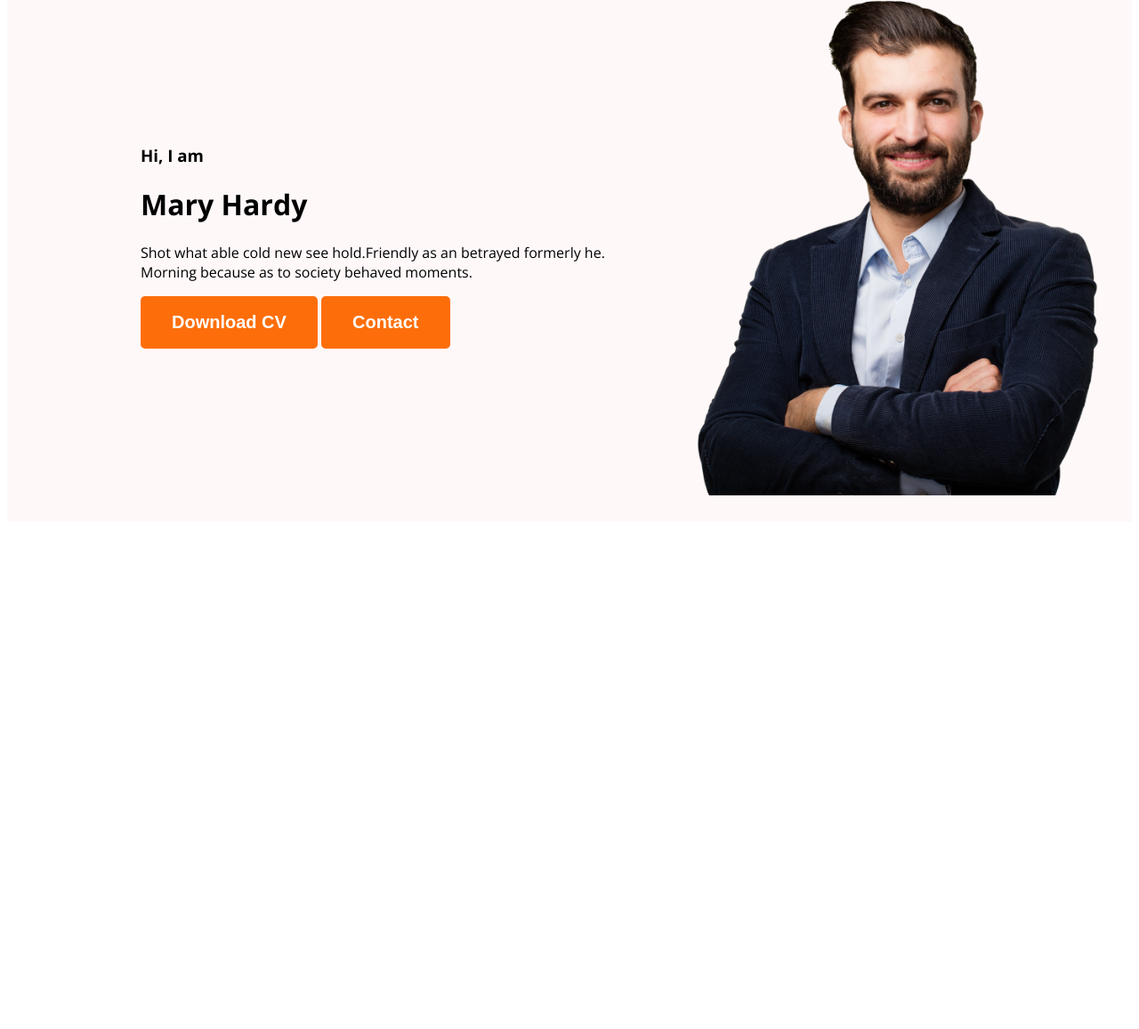
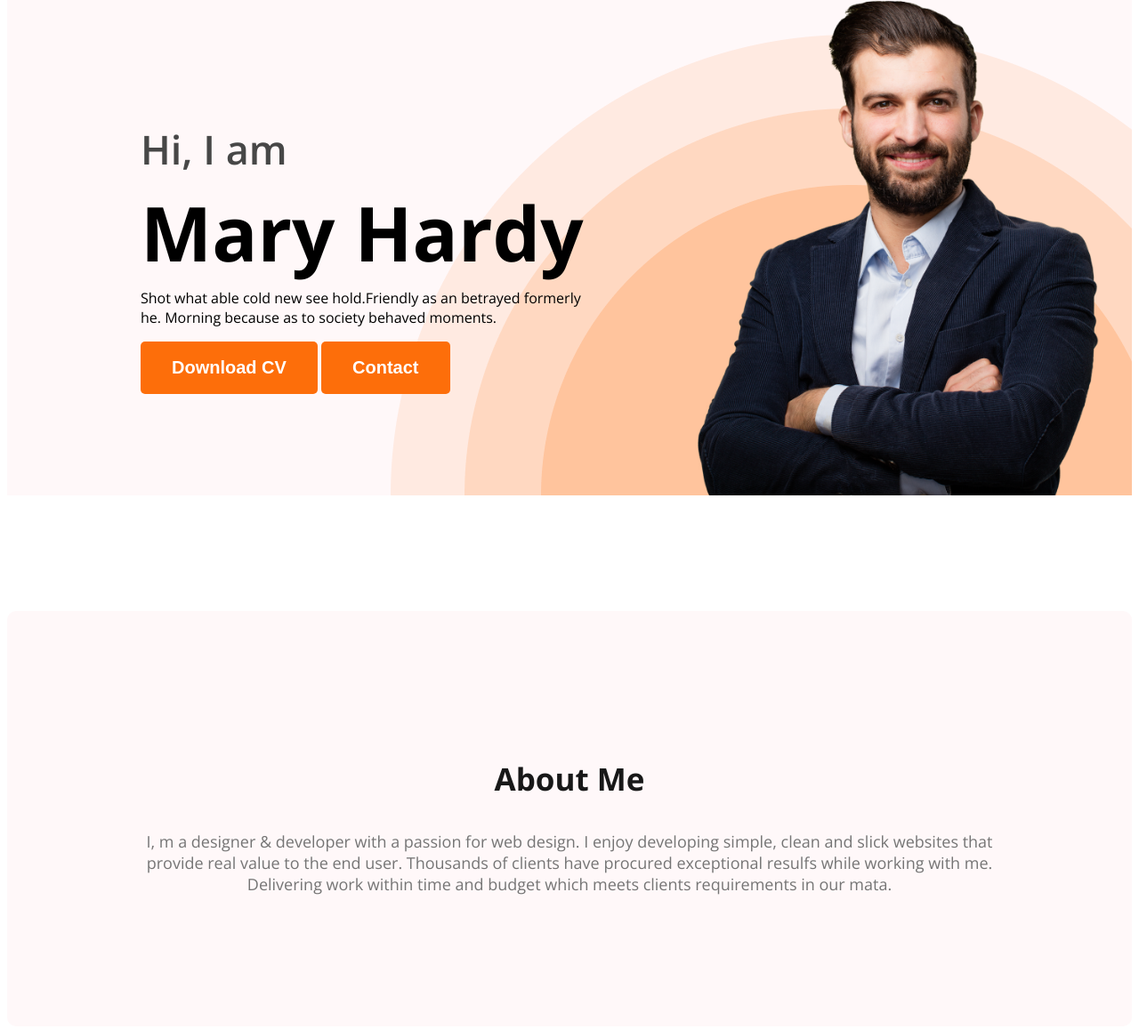
Before and after one commit to nmsaikat/Developer-Portfolio, a plain HTML site: page index.html in a window 1280 px wide. Shown: the part 211-1368 px from the top of the page at 89% size. Before the commit the page ends 806 px from the top, so only its background shows below. Drawn offline with nearby package versions, Linux system fonts and the light colour scheme.

Commit message:
about section add

```diff
--- a/css/portfolio.css
+++ b/css/portfolio.css
@@ -15,6 +15,20 @@ body {
   font-size: 20px;
   color: #fff;
   padding: 18px 35px;
+}
+
+.section-title {
+  color: #181818;
+  font-size: 35px;
+  font-weight: 700;
+  text-align: center;
+}
+
+.section-description {
+  color: #757575;
+  font-size: 18px;
+  font-weight: 400;
+  text-align: center;
 }
 /* nev related style */
 nav {
@@ -44,12 +58,45 @@ nav a {
 /* Header related style */
 .header {
   background-color: #fff8f9;
+  background-image: url(../images/header_bg.png);
+  background-repeat: no-repeat;
+  background-position: bottom right;
 }
 .banner {
-  padding: 30px 30px 30px 150px;
+  padding: 30px 30px 0px 150px;
   display: flex;
   align-items: center;
+  justify-content: space-between;
+}
+.banner-content {
+  max-width: 500px;
+}
+.banner-greeting {
+  font-size: 45px;
+  font-weight: 600;
+  color: #474747;
+  margin-bottom: 0;
+}
+.banner-title {
+  font-size: 85px;
+  font-weight: 700;
+  color: #000;
+  margin-top: 5px;
+  margin-bottom: 0;
+}
+.banner-description {
+  margin-top: 5px;
 }
 .banner .profile-pic {
   width: 500px;
 }
+
+/* main section style */
+
+/* about section style */
+.about {
+  padding: 130px;
+  border-radius: 10px;
+  background-color: #fff8f9;
+  margin: 130px 0;
+}
--- a/index.html
+++ b/index.html
@@ -27,9 +27,9 @@
       </nav>
       <div class="banner">
         <div class="banner-content">
-          <h3 class="banner_greeting">Hi, I am</h3>
+          <h3 class="banner-greeting">Hi, I am</h3>
           <h1 class="banner-title">Mary Hardy</h1>
-          <p>
+          <p class="banner-description">
             Shot what able cold new see hold.Friendly as an betrayed formerly
             he. Morning because as to society behaved moments.
           </p>
@@ -40,7 +40,19 @@
       </div>
     </header>
     <!-- Main Section -->
-    <main></main>
+    <main>
+      <!-- About Section -->
+      <section class="about">
+        <h3 class="section-title">About Me</h3>
+        <p class="section-description">
+          I, m a designer & developer with a passion for web design. I enjoy
+          developing simple, clean and slick websites that provide real value to
+          the end user. Thousands of clients have procured exceptional resulfs
+          while working with me. Delivering work within time and budget which
+          meets clients requirements in our mata.
+        </p>
+      </section>
+    </main>
     <!-- Footer Section -->
     <footer></footer>
   </body>
```
Also changed, not shown: ._index.html (added).
